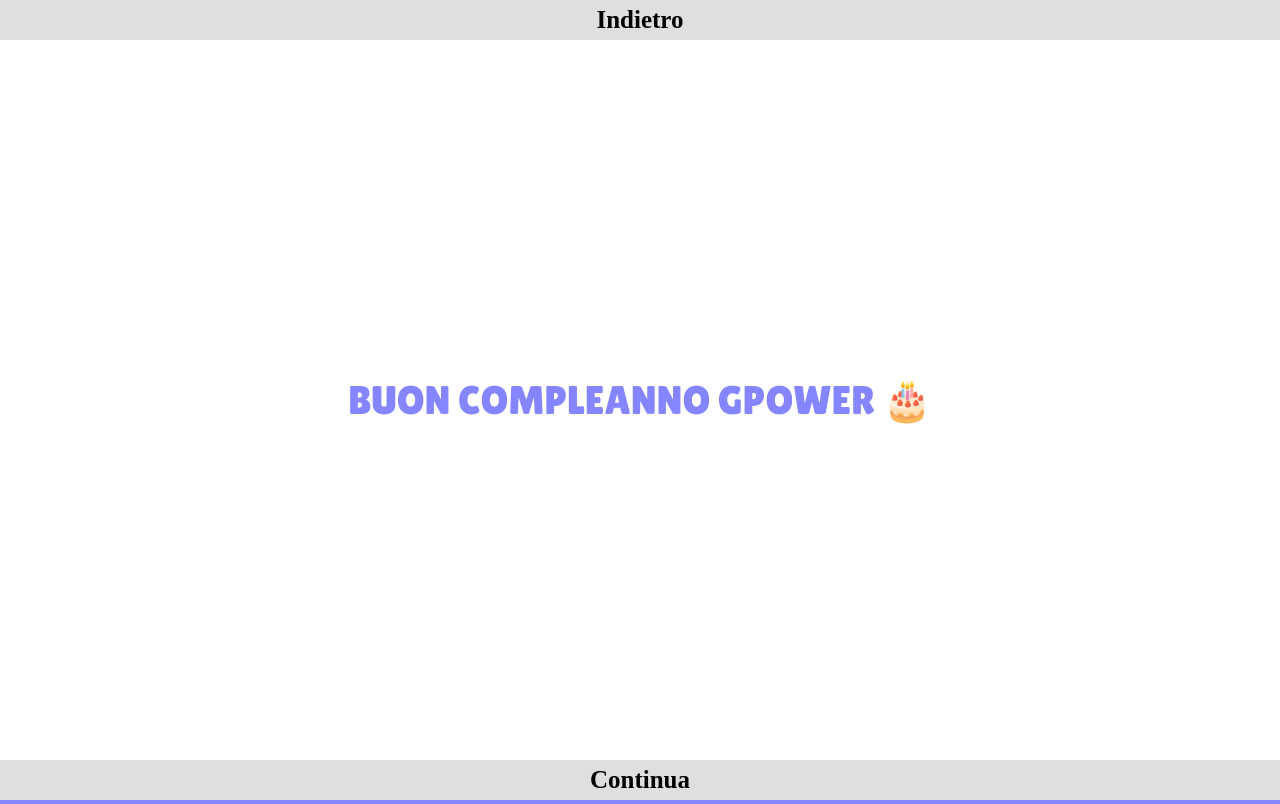
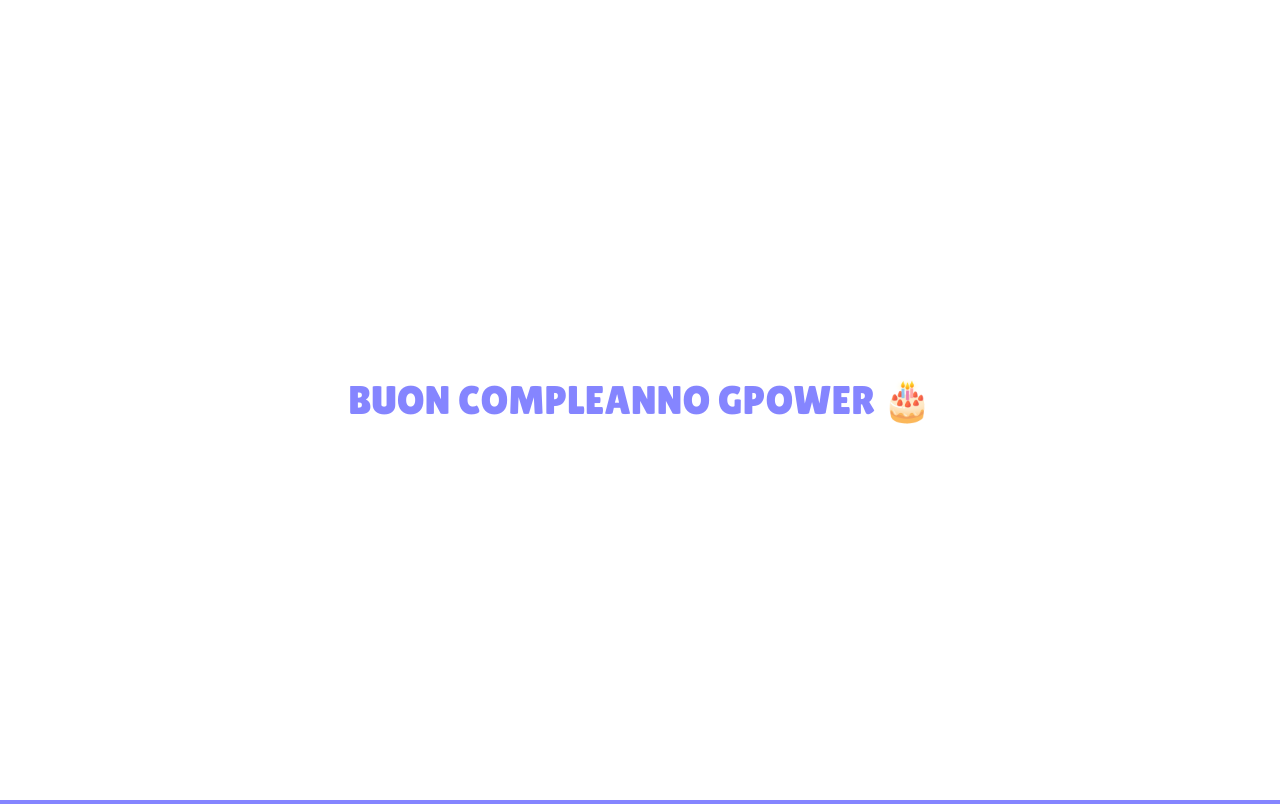
Before and after one commit to dan-crdll/dan-crdll.github.io, a plain HTML site: page index.html in a window 1280 px wide. Shown: the top 804 px of the page. Drawn offline with Linux system fonts and the light colour scheme.

Commit message:
fumettomigl

```diff
--- a/index.html
+++ b/index.html
@@ -16,11 +16,7 @@
     <script src="./scroll.js" defer></script>
   </head>
   <body>
-    <div id="goup">Indietro</div>
-
     <div id="title" class="page">BUON COMPLEANNO GPOWER 🎂</div>
-
-    <div id="godown">Continua</div>
 
     <div id="first" class="page succ">
       <img src="./img/cover.png" />
--- a/style.css
+++ b/style.css
@@ -1,8 +1,6 @@
 body {
     margin: 0;
     height: 100vh;
-    overflow-y: hidden;
-    overflow-x: hidden;
 }
 
 #title {
```
